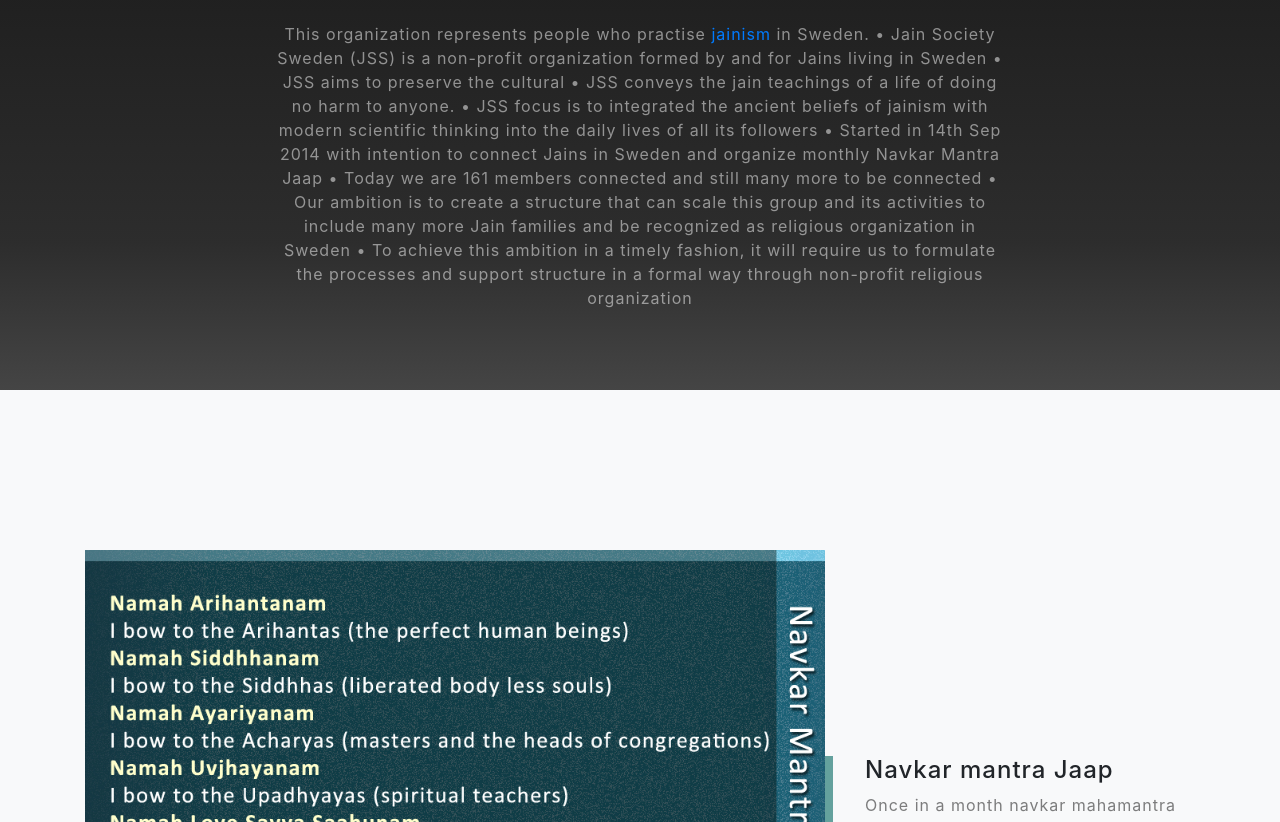
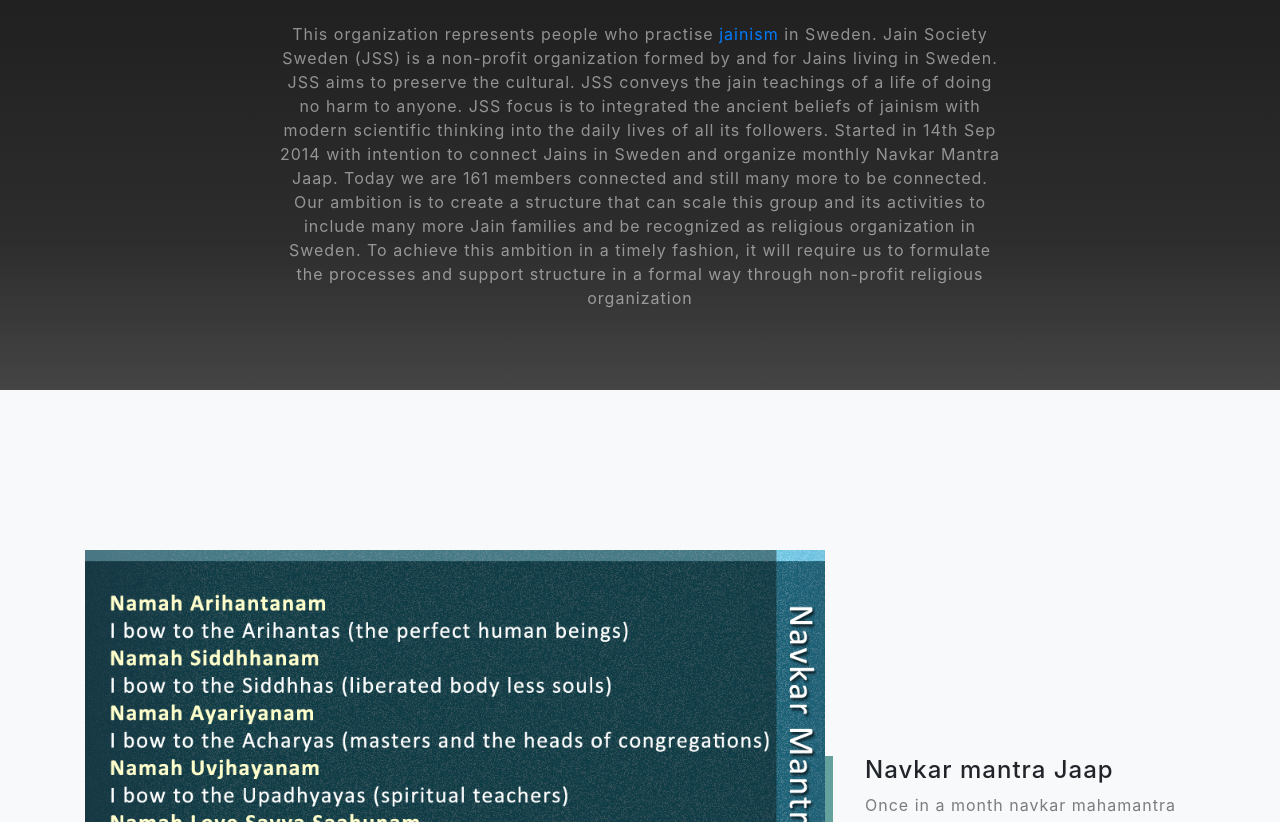
Before and after one commit to DipeshMitthalal/jss, a website with bundled scripts: page index.html in a window 1280 px wide. Shown: the part 1000-1822 px from the top of the page. Built offline with nearby package versions, Linux system fonts and the light colour scheme.

Commit message:
Update index.html

```diff
--- a/index.html
+++ b/index.html
@@ -67,15 +67,7 @@
           <div class="col-lg-8 mx-auto">
             <h2 class="text-white mb-4">Jain Society Sweden</h2>
             <p class="text-white-50">
-               This organization represents people who practise <a href="https://en.wikipedia.org/wiki/Jainism">jainism</a> in Sweden.
-               •	Jain Society Sweden (JSS) is a non-profit organization formed by and for Jains living in Sweden
-              •	JSS aims to preserve the cultural
-              •	JSS conveys the jain teachings of a life of doing no harm to anyone.
-              •	JSS focus is to integrated the ancient beliefs of jainism with modern scientific thinking into the daily lives of all its followers
-              •	Started in 14th Sep 2014 with intention to connect Jains in Sweden and organize monthly Navkar Mantra Jaap
-              •	Today we are 161 members connected and still many more to be connected
-              •	Our ambition is to create a structure that can scale this group and its activities to include many more Jain families and be recognized as religious organization in Sweden
-              •	To achieve this ambition in a timely fashion, it will require us to formulate the processes and support structure in a formal way through non-profit religious organization
+               This organization represents people who practise <a href="https://en.wikipedia.org/wiki/Jainism">jainism</a> in Sweden. Jain Society Sweden (JSS) is a non-profit organization formed by and for Jains living in Sweden. JSS aims to preserve the cultural. JSS conveys the jain teachings of a life of doing no harm to anyone. JSS focus is to integrated the ancient beliefs of jainism with modern scientific thinking into the daily lives of all its followers. Started in 14th Sep 2014 with intention to connect Jains in Sweden and organize monthly Navkar Mantra Jaap. Today we are 161 members connected and still many more to be connected. Our ambition is to create a structure that can scale this group and its activities to include many more Jain families and be recognized as religious organization in Sweden. To achieve this ambition in a timely fashion, it will require us to formulate the processes and support structure in a formal way through non-profit religious organization
             </p>
           </div>
         </div>
```
